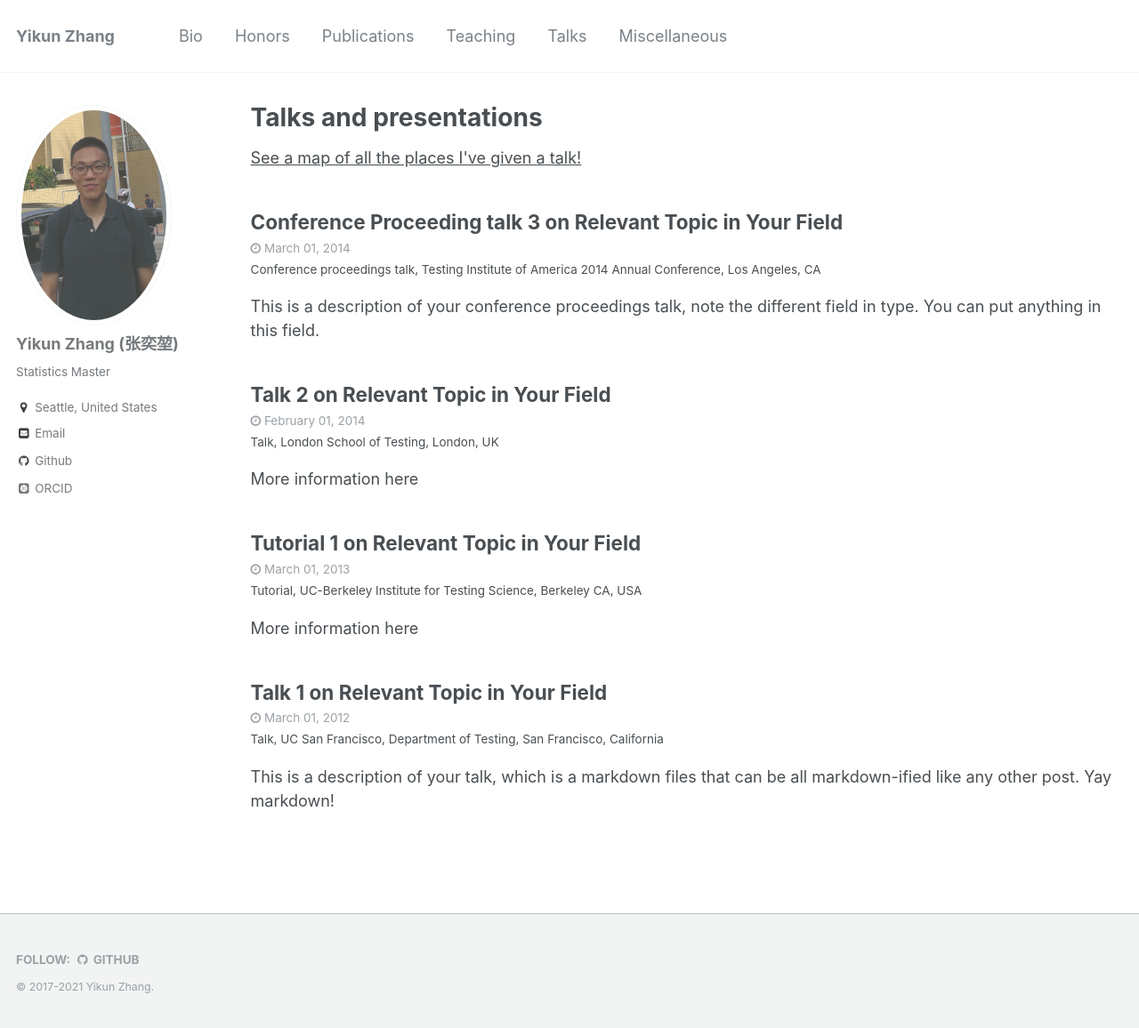
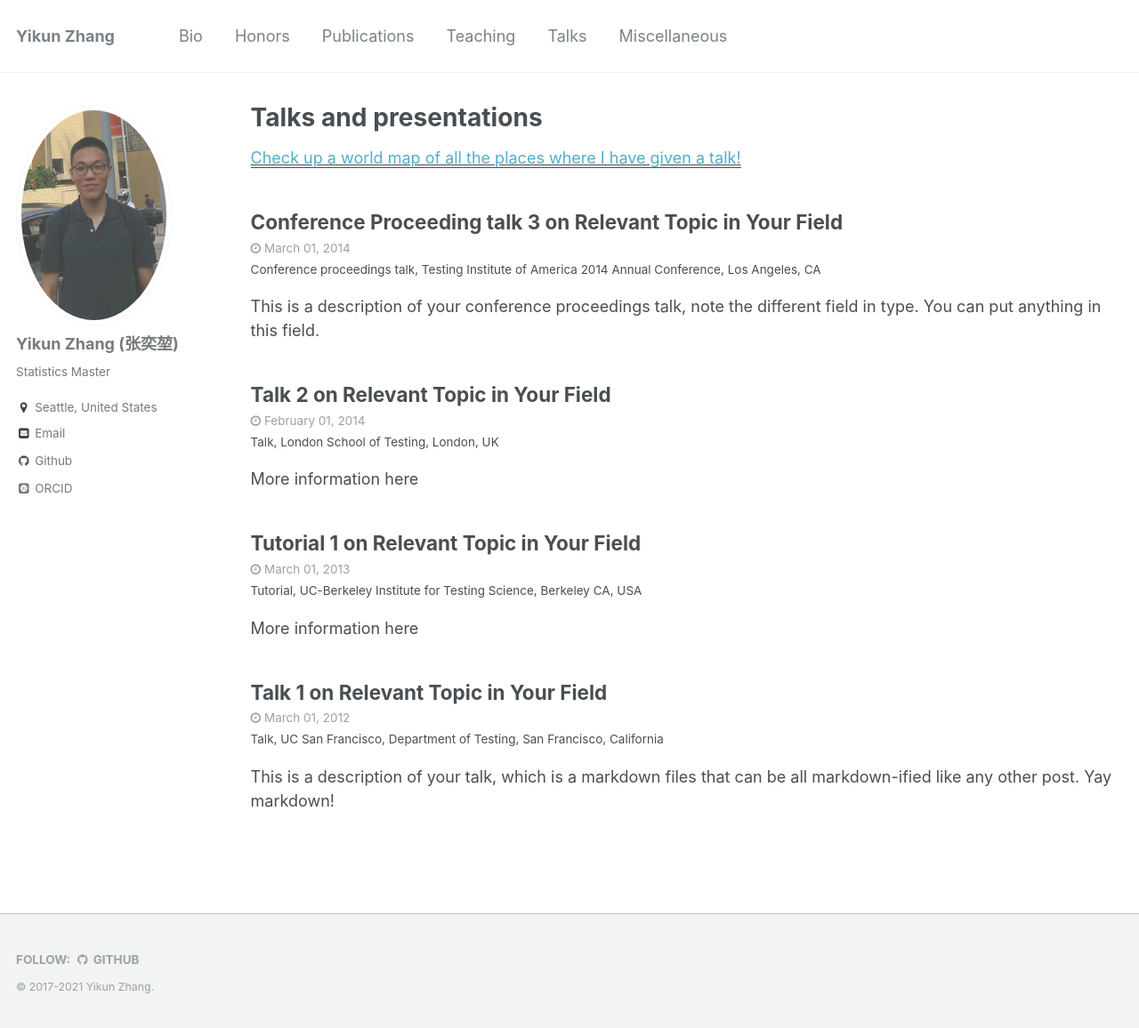
Before and after one commit to zhangyk8/zhangyk8.github.io, a Jekyll site: the page built from _pages/talks.html, in a window 1280 px wide and 1156 px high. Shown: the whole window at 89% size. Built offline with Jekyll 4.4.1, drawn with Linux system fonts in a browser that asks for light colours; some web fonts are replaced.

Commit message:
Update talks.html

```diff
--- a/_pages/talks.html
+++ b/_pages/talks.html
@@ -5,7 +5,7 @@ permalink: /talks/
 author_profile: true
 ---
 
-<p style="text-decoration:underline;"><a href="/talkmap.html">See a map of all the places I've given a talk!</a></p>
+<p style="text-decoration:underline;"><u style="color: #52adc8"><a href="/talkmap.html">Check up a world map of all the places where I have given a talk!</a></u></p>
 
 {% for post in site.talks reversed %}
   {% include archive-single-talk.html %}
```
